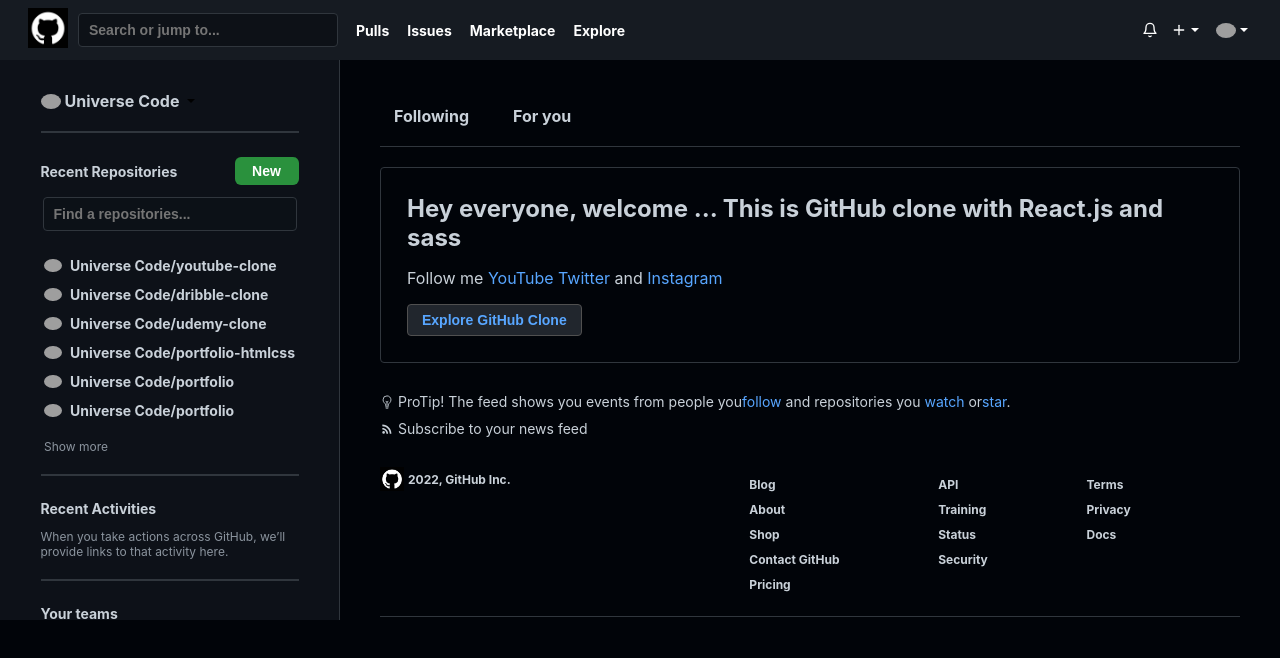
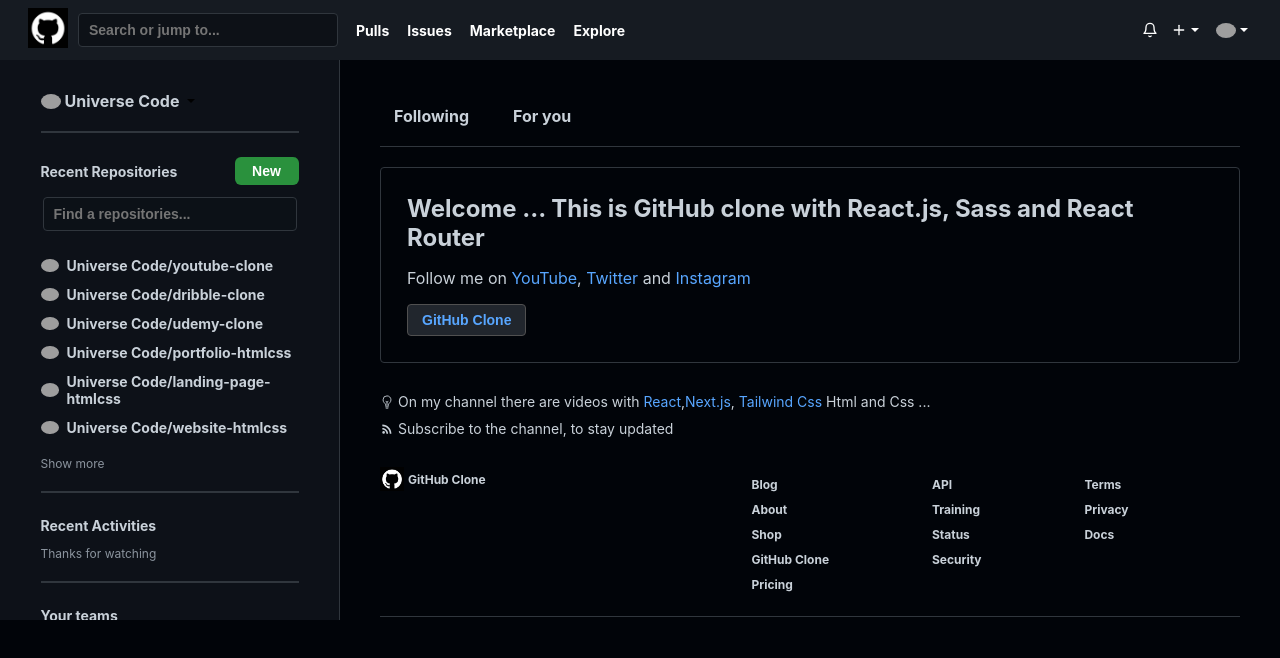
Before and after one commit to Cesare10-dev/github-clone-rt, a React (Create React App) app: page / in a window 1280 px wide. Shown: the top 658 px of the page. Built offline with nearby package versions, Linux system fonts and the light colour scheme; grey boxes are pictures that could not be loaded.

Commit message:
box repositories

```diff
--- a/src/components/MainLeft.jsx
+++ b/src/components/MainLeft.jsx
@@ -52,10 +52,7 @@
           <div className="recentRepos">
             <h2>Recent Activities</h2>
           </div>
-          <p>
-            When you take actions across GitHub, we’ll provide links to that
-            activity here.
-          </p>
+          <p>Thanks for watching</p>
         </div>
 
         {/* Line */}
--- a/src/components/MainRight.jsx
+++ b/src/components/MainRight.jsx
@@ -18,16 +18,16 @@
 
         <div className="box">
           <h2>
-            Hey everyone, welcome ... This is GitHub clone with React.js and
-            sass
+            Welcome ... This is GitHub clone with React.js, Sass and React
+            Router
           </h2>
           <p>
-            Follow me <span>YouTube</span> <span>Twitter</span> and{" "}
+            Follow me on <span>YouTube</span>, <span>Twitter</span> and{" "}
             <span>Instagram</span>
           </p>
 
           <button className="btn">
-            <Link to="/profile">Explore GitHub Clone</Link>
+            <Link to="/profile">GitHub Clone</Link>
           </button>
         </div>
 
@@ -35,14 +35,13 @@
           <div className="boxCenterFirst">
             <IoBulbOutline />
             <p>
-              ProTip! The feed shows you events from people you
-              <span>follow</span> and repositories you <span>watch</span> or
-              <span>star</span>.
+              On my channel there are videos with <span>React</span>,
+              <span>Next.js</span>, <span>Tailwind Css</span> Html and Css ...
             </p>
           </div>
           <div className="boxCenterFirst">
             <MdRssFeed />
-            <p>Subscribe to your news feed</p>
+            <p>Subscribe to the channel, to stay updated</p>
           </div>
         </div>
 
@@ -50,14 +49,14 @@
         <div className="footer">
           <div className="footerFirst">
             <img src={img1} alt="" />
-            <h4>2022, GitHub Inc.</h4>
+            <h4>GitHub Clone</h4>
           </div>
           <div className="footerSecond">
             <div className="footerSecondInside">
               <h4>Blog</h4>
               <h4>About</h4>
               <h4>Shop</h4>
-              <h4>Contact GitHub</h4>
+              <h4>GitHub Clone</h4>
               <h4>Pricing</h4>
             </div>
             <div className="footerSecondInside">
--- a/src/components/Overview.jsx
+++ b/src/components/Overview.jsx
@@ -22,11 +22,14 @@
           <h2>Popular repositories </h2>
         </div>
         <div className="repositoriesContainer">
-          {lists.map((repo) => (
-            <div className="repositoriesBox">
+          {lists.map((repo, i, { c }) => (
+            <div className="repositoriesBox" key={i}>
               <div className="repositoriesTop">
                 <h3>{repo.repo}</h3>
                 <p>{repo.status}</p>
+              </div>
+              <div className="repositoriesBottom">
+                <p>{repo.stack}</p>
               </div>
             </div>
           ))}
--- a/src/lists.json
+++ b/src/lists.json
@@ -3,42 +3,36 @@
     "name": "Universe Code",
     "repo": "youtube-clone",
     "status": "Public",
-    "color": "yellow",
-    "stack": "JavaScript"
+    "stack": "Next.js - Tailwind"
   },
   {
     "name": "Universe Code",
     "repo": "dribble-clone",
     "status": "Public",
-    "color": "grey",
-    "stack": "Next.js"
+    "stack": "React.js - Tailwind"
   },
   {
     "name": "Universe Code",
     "repo": "udemy-clone",
     "status": "Public",
-    "color": "red",
-    "stack": "Html"
+    "stack": "React.js - Tailwind"
   },
   {
     "name": "Universe Code",
     "repo": "portfolio-htmlcss",
     "status": "Public",
-    "color": "purple",
-    "stack": "Css"
+    "stack": "Html - Css"
   },
   {
     "name": "Universe Code",
-    "repo": "portfolio",
+    "repo": "landing-page-htmlcss",
     "status": "Public",
-    "color": "yellow",
-    "stack": "JavaScript"
+    "stack": "Html - Css"
   },
   {
     "name": "Universe Code",
-    "repo": "portfolio",
+    "repo": "website-htmlcss",
     "status": "Public",
-    "color": "blue",
-    "stack": "React"
+    "stack": "Html - Css"
   }
 ]
--- a/src/pages/Profile.jsx
+++ b/src/pages/Profile.jsx
@@ -7,9 +7,6 @@
 
 function Profile() {
   return (
-    <>
-      <Left />
-
     <div className="profile">
       <nav>
         <div className="profileIcon">
@@ -37,10 +34,10 @@
       <div className="lineFour" />
 
       <div className="sectionCenter">
+        <Left />
         <Overview />
       </div>
     </div>
-    </>
   );
 }
 
--- a/src/styles/_left.scss
+++ b/src/styles/_left.scss
@@ -1,8 +1,5 @@
 .left {
-  width: 300px;
-  position: absolute;
-  top: 120px;
-  left: 260px;
+  width: 310px;
 
   .image {
     height: 220px;
@@ -43,7 +40,7 @@
     color: white;
 
     h2 {
-      font-size: 28px;
+      font-size: 26px;
       margin: 24px 0;
     }
 
@@ -57,6 +54,7 @@
       background-color: var(--btn-color);
       border: 1px solid rgb(80, 80, 80);
       color: white;
+      cursor: pointer;
     }
   }
 }
--- a/src/styles/_overview.scss
+++ b/src/styles/_overview.scss
@@ -1,7 +1,5 @@
 .overview {
-  // border: 1px solid red;
   width: 870px;
-  // margin-left: 300px;
 
   .overviewDescription {
     border: 0.4px solid var(--border-color);
@@ -33,7 +31,9 @@
     width: 100%;
 
     h2 {
-      margin: 10px 0;
+      margin: 30px 0 10px;
+      font-size: 18px;
+      font-weight: 400;
     }
 
     .repositoriesContainer {
@@ -43,12 +43,15 @@
       align-items: center;
 
       .repositoriesBox {
-        width: 400px;
+        width: 410px;
         height: 100px;
         border: 1px solid var(--border-color);
         border-radius: 8px;
         margin-bottom: 20px;
-        padding: 14px;
+        padding: 16px;
+        display: flex;
+        flex-direction: column;
+        justify-content: space-between;
 
         .repositoriesTop {
           display: flex;
@@ -57,6 +60,14 @@
 
           h3 {
             color: var(--text-blue-color);
+            font-size: 14px;
+          }
+
+          p {
+            border-radius: 10px;
+            border: 1px solid var(--border-color);
+            padding: 2px 8px;
+            font-size: 12px;
           }
         }
       }
--- a/src/styles/_profile.scss
+++ b/src/styles/_profile.scss
@@ -8,10 +8,9 @@
   justify-content: center;
   align-items: center;
   background-color: var(--first-color);
-  // border: 1px solid red;
+  width: 100%;
 
   nav {
-    // border: 1px solid red;
     margin: 30px 0 0 100px;
     display: flex;
     gap: 20px;
@@ -42,6 +41,6 @@
 
   .sectionCenter {
     display: flex;
-    margin-left: 400px;
+    gap: 30px;
   }
 }
```
Lines whose indentation alone changed are shown as unchanged.
